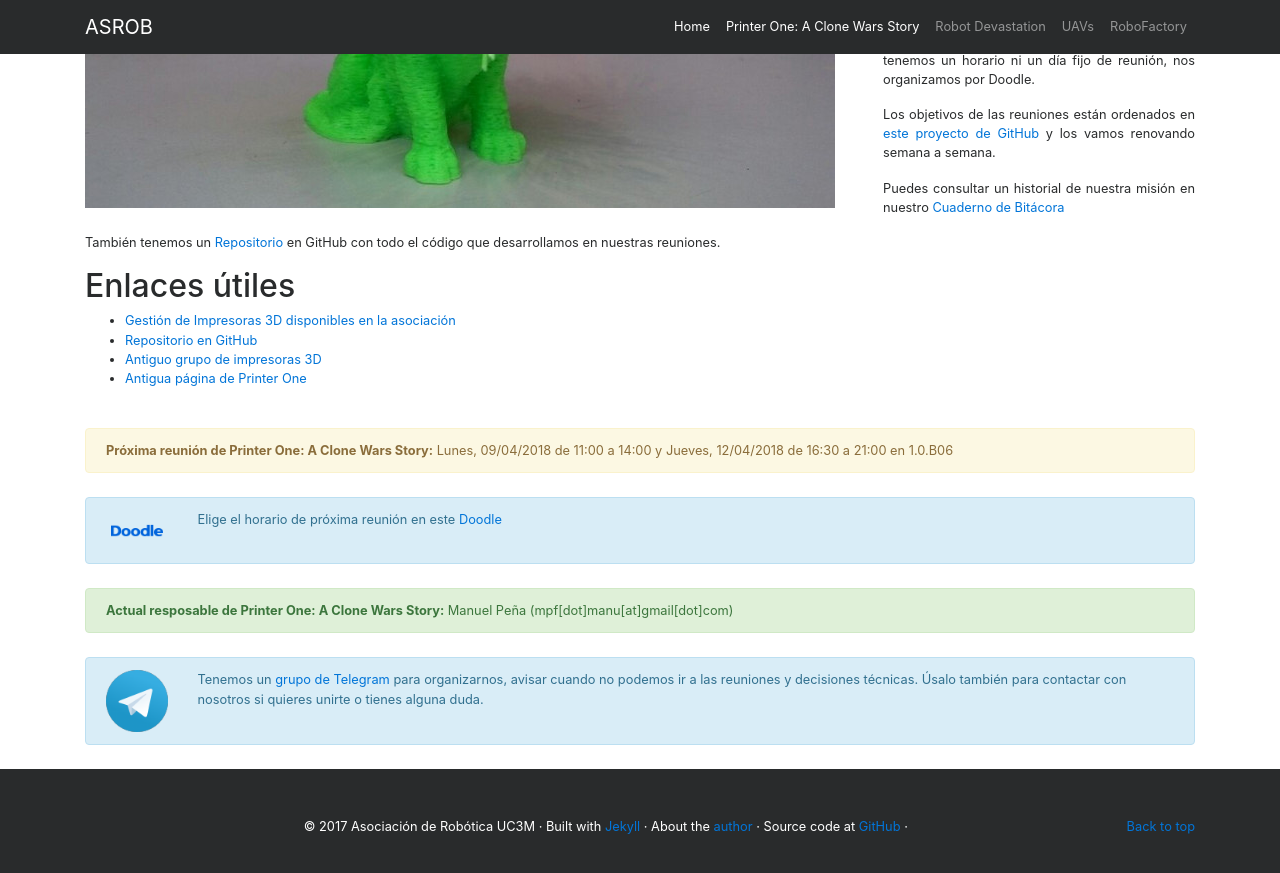
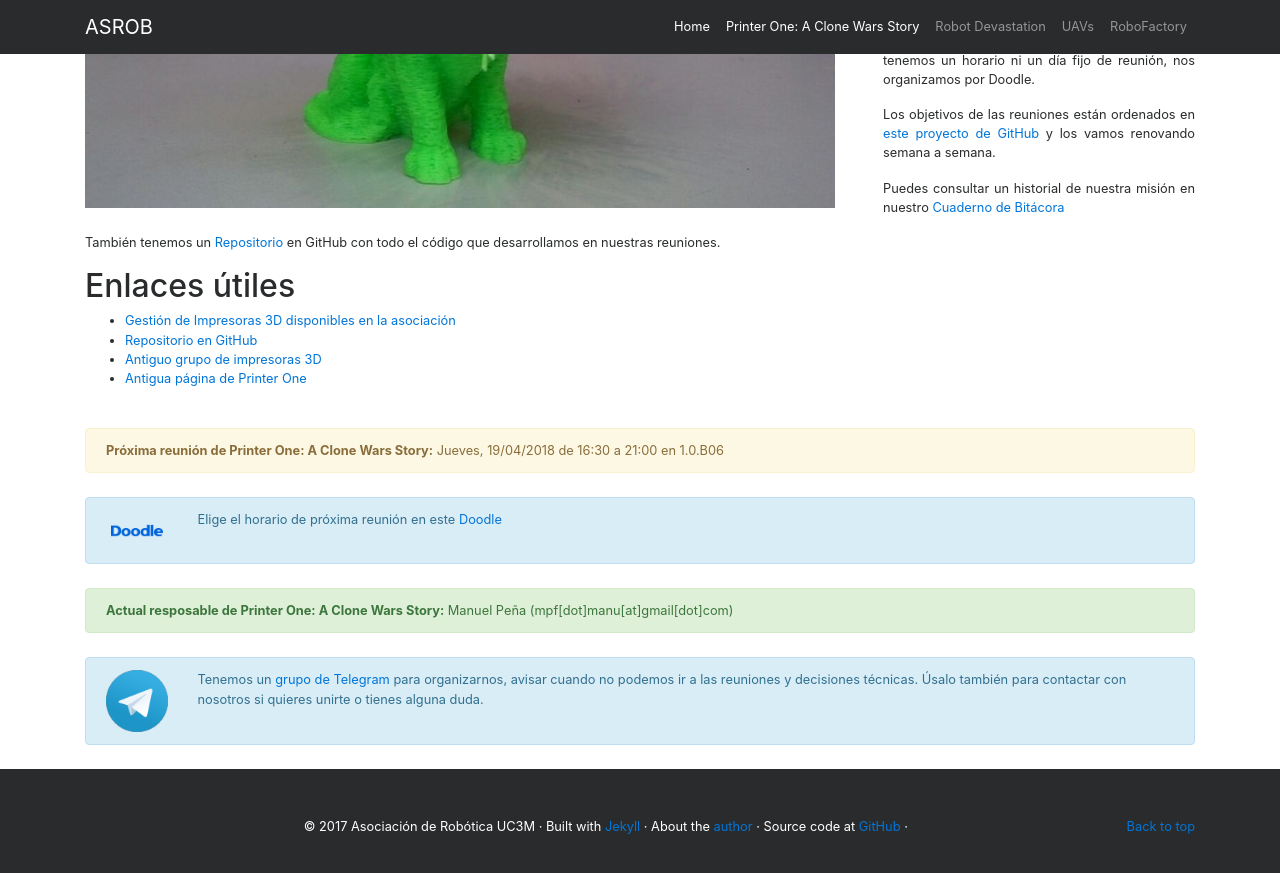
Before and after one commit to asrob-uc3m/asrob-uc3m.github.io, a Jekyll site: the page built from _workgroups/2017-05-28-printer-one.markdown, in a window 1280 px wide and 900 px high, scrolled down 1019 px. Shown: the top 873 px of the window. Built offline with Jekyll 4.4.1, drawn with Linux system fonts in a browser that asks for light colours.

Commit message:
Update 2017-05-28-printer-one.markdown

```diff
--- a/_workgroups/2017-05-28-printer-one.markdown
+++ b/_workgroups/2017-05-28-printer-one.markdown
@@ -7,7 +7,7 @@ layout: workgroup
 manager: "Manuel Pe\xF1a"
 manager_email: mpf[dot]manu[at]gmail[dot]com
 name: Printer One&#58; A Clone Wars Story
-next_meeting: Lunes, 09/04/2018 de 11:00 a 14:00 y Jueves, 12/04/2018 de 16:30 a 21:00
+next_meeting: Jueves, 19/04/2018 de 16:30 a 21:00
   en 1.0.B06
 next_meeting_doodle: https://doodle.com/poll/u6965nfx4ucwd8mr
 picture: /img/printer_one.png
```
